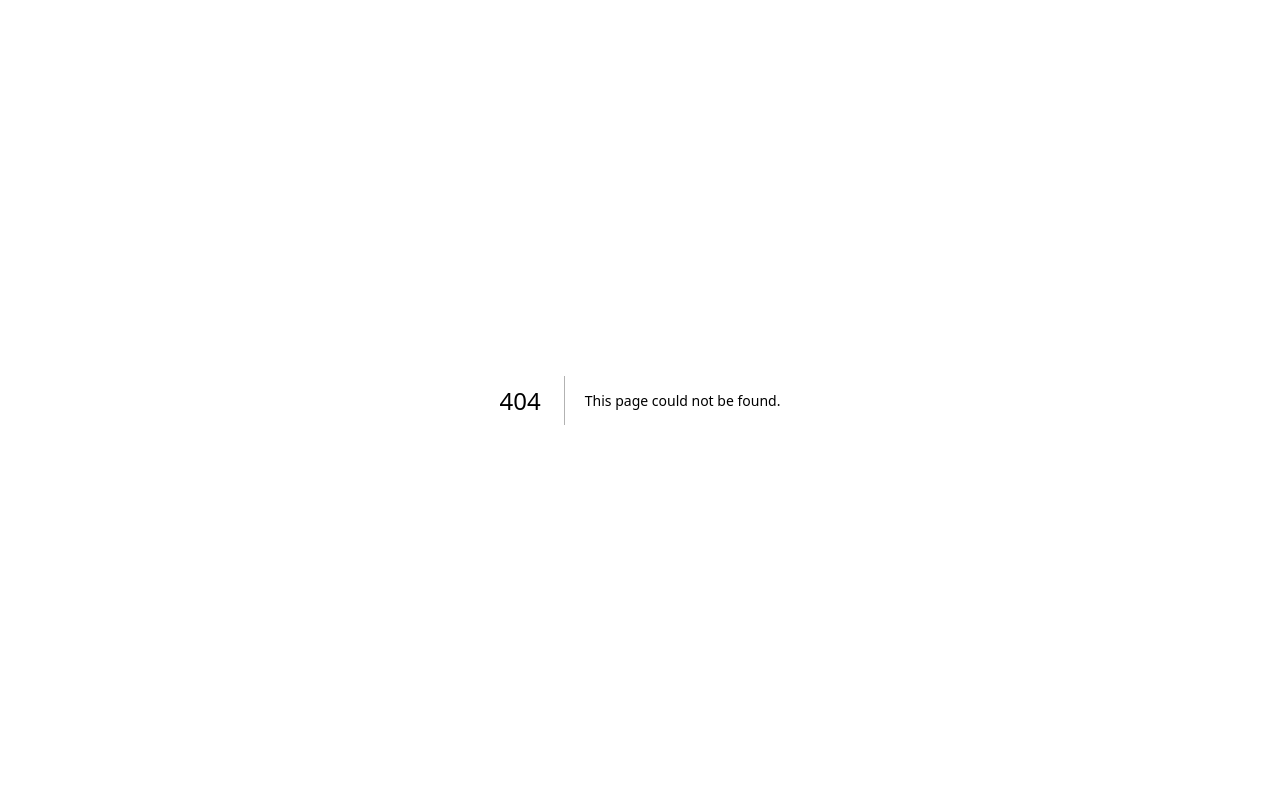
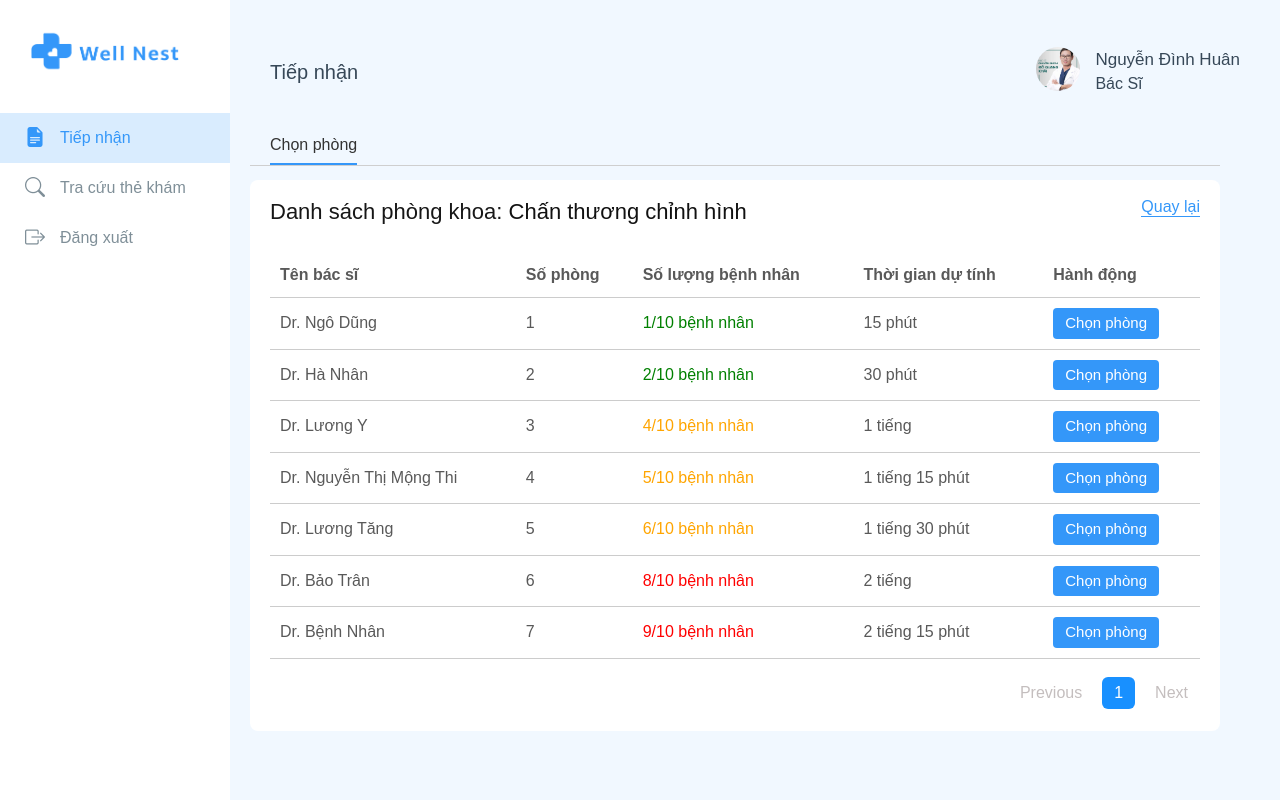
Before and after one commit to Tranphannhan/FE_WellNest, a Next.js app: page /Receptionist/Reception/ChooseRoom in a window 1280 px wide. Before the commit this address had no page. Built offline with nearby package versions, Linux system fonts and the light colour scheme.

Commit message:
searchreception, choseroom

```diff
--- a/package.json
+++ b/package.json
@@ -9,8 +9,10 @@
     "lint": "next lint"
   },
   "dependencies": {
+    "@react-pdf/renderer": "^4.3.0",
     "bootstrap": "^5.3.6",
     "bootstrap-icons": "^1.13.1",
+    "bwip-js": "^4.6.0",
     "html5-qrcode": "^2.3.8",
     "next": "15.3.2",
     "react": "^19.0.0",
@@ -21,8 +23,8 @@
     "@eslint/eslintrc": "^3",
     "@tailwindcss/postcss": "^4",
     "@types/node": "^20",
-    "@types/react": "^19",
-    "@types/react-dom": "^19",
+    "@types/react": "^19.1.6",
+    "@types/react-dom": "^19.1.6",
     "eslint": "^9",
     "eslint-config-next": "15.3.2",
     "tailwindcss": "^4",
--- /dev/null
+++ b/src/app/Receptionist/Reception/ChooseRoom/ChooseRoom.css
@@ -0,0 +1,84 @@
+.chooseRoom-container {
+    padding: 20px;
+    background: #fff;
+    border-radius: 8px;
+    padding-top: 15px;
+    margin-top: 15px;
+}
+
+.chooseRoom-container__title {
+    font-size: 22px;
+    font-weight: normal;
+}
+
+.chooseRoom-container__title2 {
+    color: #111;
+    font-weight: lighter;
+}
+
+.chooseRoom-container__button {
+    float: right;
+    position: relative;
+    background: none;
+    color: #3497F9;
+    border: none;
+    cursor: pointer;
+    font-size: medium;
+    font-weight: lighter;
+}
+.chooseRoom-container__button::after {
+    width: 100%;
+    position: absolute;
+    bottom: -10px;
+    height: 1px;
+    background-color: #3497F9;
+    content: "";
+    left: 0px;
+    bottom: 2px;
+}
+.chooseRoom-container__table {
+    width: 100%;
+    margin-top: 25px;
+    border-collapse: collapse;
+}
+
+.chooseRoom-container__table th,
+.chooseRoom-container__table td {
+    padding: 10px;
+    text-align: left;
+    border-bottom: 1px solid #ccc;
+    color: #595959;
+}
+
+.chooseRoom-container__btn-choose {
+    background: #3497F9;
+    color: white;
+    font-size: 15px;
+    border: none;
+    padding: 4px 12px;
+    border-radius: 4px;
+    cursor: pointer;
+}
+
+.chooseRoom-container__pagination {
+    margin-top: 16px;
+    display: flex;
+    justify-content: right;
+    align-items: center;
+    gap: 8px;
+}
+
+.chooseRoom-container__pagination-page {
+    padding: 4px 12px;
+    background: #1890ff;
+    color: white;
+    border-radius: 6px;
+}
+
+.chooseRoom-container__pagination-prev,
+.chooseRoom-container__pagination-next {
+    color: #c4bebe;
+    padding: 6px 12px;
+    border-radius: 100px;
+    border: none;
+}
--- /dev/null
+++ b/src/app/Receptionist/Reception/ChooseRoom/page.tsx
@@ -0,0 +1,87 @@
+import React from "react";
+import Tabbar from "@/app/components/shared/Tabbar/Tabbar";
+import './ChooseRoom.css'
+import Link from "next/link";
+export default function ChooseRoom() {
+    return (
+        <>
+            <Tabbar
+                tabbarItems={
+                    {
+                        tabbarItems: [
+                            { text: 'Chọn phòng', link: '/Receptionist/Reception/ChooseRoom' },
+
+                        ]
+                    }
+
+                }
+            ></Tabbar>
+
+            <div className="chooseRoom-container">
+                <h1 className="chooseRoom-container__title">
+                    Danh sách phòng khoa:
+                    <span className="chooseRoom-container__title2"> Chấn thương chỉnh hình</span>
+                    <Link href="#">
+                        <button className="chooseRoom-container__button">Quay lại</button>
+                    </Link>
+                </h1>
+
+                <table className="chooseRoom-container__table">
+                    <thead>
+                        <tr>
+                            <th>Tên bác sĩ</th>
+                            <th>Số phòng</th>
+                            <th>Số lượng bệnh nhân</th>
+                            <th>Thời gian dự tính</th>
+                            <th>Hành động</th>
+                        </tr>
+                    </thead>
+                    <tbody>
+                        {[
+                            { name: "Dr. Ngô Dũng", room: 1, patients: 1 },
+                            { name: "Dr. Hà Nhân", room: 2, patients: 2 },
+                            { name: "Dr. Lương Y", room: 3, patients: 4 },
+                            { name: "Dr. Nguyễn Thị Mộng Thi", room: 4, patients: 5 },
+                            { name: "Dr. Lương Tăng", room: 5, patients: 6 },
+                            { name: "Dr. Bảo Trân", room: 6, patients: 8 },
+                            { name: "Dr. Bệnh Nhân", room: 7, patients: 9 },
+                        ].map((doctor, index) => {
+                            const totalMinutes = doctor.patients * 15;
+                            const formatTime = (minutes: number) => {
+                                if (minutes < 60) return `${minutes} phút`;
+                                const hours = Math.floor(minutes / 60);
+                                const mins = minutes % 60;
+                                return mins === 0 ? `${hours} tiếng` : `${hours} tiếng ${mins} phút`;
+                            };
+                            return (
+                                <tr key={index}>
+                                    <td>{doctor.name}</td>
+                                    <td>{doctor.room}</td>
+                                    <td style={{
+                                        color:
+                                            doctor.patients < 4 ? "green" :
+                                                doctor.patients < 8 ? "orange" :
+                                                    "red"
+                                    }}>
+                                        {doctor.patients + "/10"} bệnh nhân
+                                    </td>
+                                    <td>{formatTime(totalMinutes)}</td>
+                                    <td>
+                                        <button className="chooseRoom-container__btn-choose">Chọn phòng</button>
+                                    </td>
+                                </tr>
+                            )
+                        })}
+                    </tbody>
+                </table>
+
+                {/* Pagination */}
+                <div className="chooseRoom-container__pagination">
+                    <button className="chooseRoom-container__pagination-prev" disabled>{`Previous`}</button>
+                    <span className="chooseRoom-container__pagination-page">1</span>
+                    <button className="chooseRoom-container__pagination-next" disabled>{`Next`}</button>
+                </div>
+            </div>
+        </>
+    );
+}
--- /dev/null
+++ b/src/app/Receptionist/SearchReception/SearchReception.css
@@ -0,0 +1,84 @@
+.search-reception-container {
+    padding: 20px;
+    background-color: #eef7ff;
+    min-height: 100vh;
+    font-family: "Arial", sans-serif;
+}
+
+.search-box-wrapper {
+    display: flex;
+    gap: 20px;
+    margin-bottom: 20px;
+    width: 55%;
+}
+
+.search-box {
+    display: flex;
+    align-items: center;
+    background-color: #fff;
+    border: 2px solid #d2e9ff;
+    border-radius: 999px;
+    padding: 0px 10px;
+    flex: 1;
+}
+
+.search-input {
+    border: none;
+    background: transparent;
+    padding: 10px;
+    width: 100%;
+    outline: none;
+    font-size: 16px;
+}
+
+.search-btn {
+    background-color: #D1F3FF;
+    border: none;
+    border-radius: 999px;
+    padding: 4px 8px;
+    cursor: pointer;
+    color: #3497F9;
+    font-size: 16px;
+    position: relative;
+    left: 8px;
+}
+
+.search-btn i {
+    font-size: 18px;
+}
+
+.result-title {
+    font-weight: lighter;
+    margin-bottom: 5px;
+}
+
+.result-box {
+    background-color: white;
+    border-radius: 10px;
+    overflow-x: auto;
+    padding: 15px;
+    height: 800px;
+}
+
+table {
+    width: 100%;
+    border-collapse: collapse;
+}
+
+thead tr {
+    background-color: #ffff;
+    font-weight: bold;
+}
+
+th,
+td {
+    padding: 12px 10px;
+    text-align: left;
+    border-bottom: 1px solid #e6e6e6;
+}
+
+td:last-child a {
+    color: #007bff;
+    text-decoration: none;
+    font-weight: 500;
+}
--- a/src/app/Receptionist/SearchReception/page.tsx
+++ b/src/app/Receptionist/SearchReception/page.tsx
@@ -1,7 +1,71 @@
+"use client";
+import React from "react";
+import Tabbar from "@/app/components/shared/Tabbar/Tabbar";
+import "./SearchReception.css";
+import Link from "next/link";
 
+export default function SearchReception() {
+  return (
+    <>
+      <Tabbar
+        tabbarItems={{
+          tabbarItems: [
+            { text: "Tra cứu thẻ khám", link: "/Receptionist/SearchReception" },
+          ],
+        }}
+      />
+      <div className="search-reception-container">
+        <div className="search-box-wrapper">
+          <div className="search-box">
+            <input
+              type="text"
+              placeholder="Hãy nhập số điện thoại"
+              className="search-input"
+            />
+            <button className="search-btn">
+              <i className="bi bi-search"></i>
+            </button>
+          </div>
+          <div className="search-box">
+            <input
+              type="text"
+              placeholder="Hãy nhập tên"
+              className="search-input"
+            />
+            <button className="search-btn">
+              <i className="bi bi-search"></i>
+            </button>
+          </div>
+        </div>
 
-export default function Home() {
-  return (
-   <h3>Trang tra cứu</h3>
-  )
+        <h4 className="result-title">Kết quả:</h4>
+        <div className="result-box">
+          <table>
+            <thead>
+              <tr>
+                <th>Họ và tên</th>
+                <th>Ngày sinh</th>
+                <th>Giới tính</th>
+                <th>Số Điện thoại</th>
+                <th>Số CCCD</th>
+                <th>Hành động</th>
+              </tr>
+            </thead>
+            <tbody>
+              <tr>
+                <td>Lý Duy Lai Duy Ngã Độc Tôn</td>
+                <td>16/08/2005</td>
+                <td>Nam</td>
+                <td>0987655651</td>
+                <td>080205013878</td>
+                <td>
+                  <Link href="#">Xem chi tiết</Link>
+                </td>
+              </tr>
+            </tbody>
+          </table>
+        </div>
+      </div>
+    </>
+  );
 }
```
Also changed, not shown: 1 other file (tests, documents, lock files or other folders).
